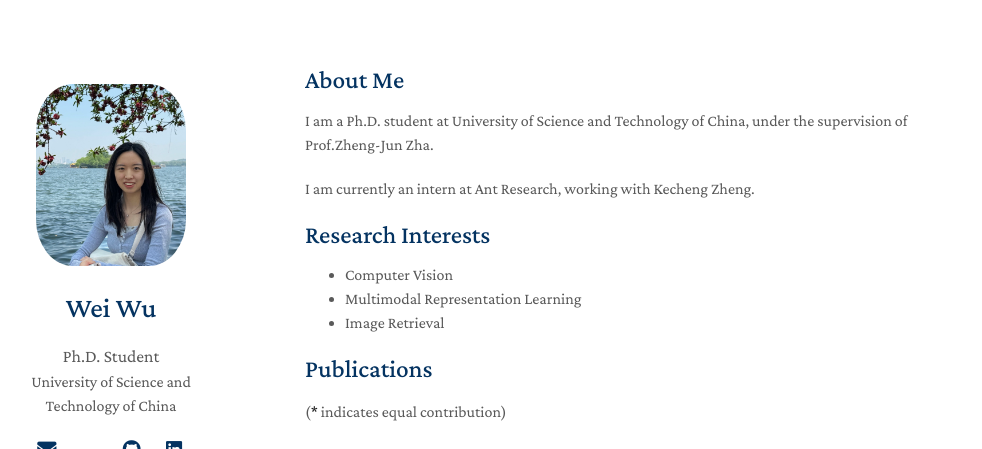
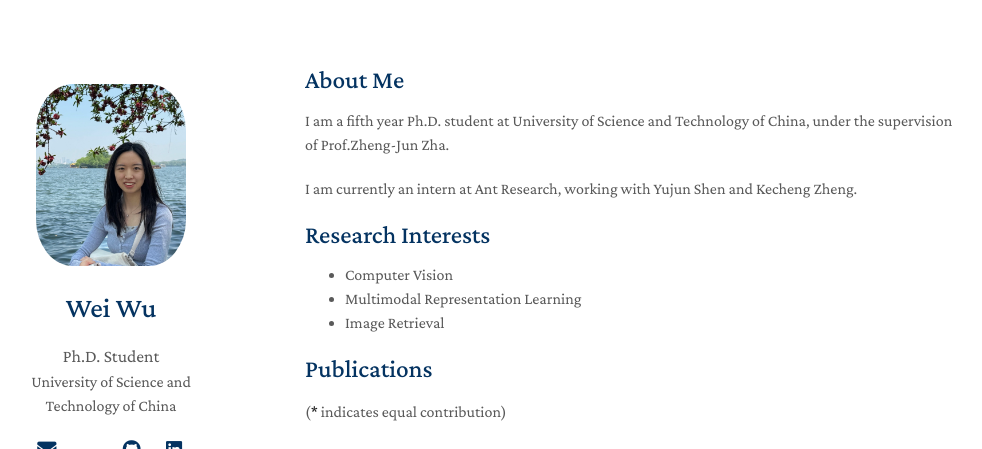
Before and after one commit to weiwu-ww/weiwu-ww.github.io, a Jekyll site: the page index.html, which Jekyll copies as it is, in a window 1280 px wide and 1400 px high, cut to the strip 0-449 px from the top of the window. Shown: the whole strip, without its empty margins (165-1147 px from the left). Built offline with Jekyll 4.4.1, drawn with Linux system fonts in a browser that asks for light colours; nearby versions of some CDN libraries; a style sheet for code colours, icons or effects is not loaded.

Commit message:
update page

```diff
--- a/_assets/css/publications-no-dark-mode.css
+++ b/_assets/css/publications-no-dark-mode.css
@@ -72,4 +72,4 @@
 
 .publications ol.bibliography li div.abstract.hidden.open { border-color: var(--global-text-color); }
 
-.publications ol.bibliography li .teaser { border-radius: 8px; box-shadow: 3px 3px 6px #888; height: 123px; width: 270px; margin-top: 5px; margin-left: 5px; margin-bottom: 5px; object-fit: cover; }
+.publications ol.bibliography li .teaser { border-radius: 8px; box-shadow: 3px 3px 6px #888; height: 123px; width: 290px; margin-top: 5px; margin-left: 5px; margin-bottom: 5px; object-fit: flex; }
--- a/_assets/css/publications.css
+++ b/_assets/css/publications.css
@@ -79,4 +79,4 @@
 
 .publications ol.bibliography li div.abstract.hidden.open { border-color: var(--global-text-color); }
 
-.publications ol.bibliography li .teaser { border-radius: 8px; box-shadow: 3px 3px 6px #888; height: 123px; width: 270px; margin-top: 5px; margin-left: 5px; margin-bottom: 5px; object-fit: cover; }
+.publications ol.bibliography li .teaser { border-radius: 8px; box-shadow: 3px 3px 6px #888; height: 123px; width: 290px; margin-top: 5px; margin-left: 5px; margin-bottom: 5px; object-fit: flex; }
--- a/assets/css/publications-no-dark-mode.css
+++ b/assets/css/publications-no-dark-mode.css
@@ -72,4 +72,4 @@
 
 .publications ol.bibliography li div.abstract.hidden.open { border-color: var(--global-text-color); }
 
-.publications ol.bibliography li .teaser { border-radius: 8px; box-shadow: 3px 3px 6px #888; height: 123px; width: 270px; margin-top: 5px; margin-left: 5px; margin-bottom: 5px; object-fit: cover; }
+.publications ol.bibliography li .teaser { border-radius: 5px; box-shadow: 3px 3px 6px #888; height: 123px; width: 290px; margin-top: 5px; margin-left: 5px; margin-bottom: 5px; object-fit: flex; }
--- a/assets/css/publications.css
+++ b/assets/css/publications.css
@@ -79,4 +79,4 @@
 
 .publications ol.bibliography li div.abstract.hidden.open { border-color: var(--global-text-color); }
 
-.publications ol.bibliography li .teaser { border-radius: 8px; box-shadow: 3px 3px 6px #888; height: 123px; width: 270px; margin-top: 5px; margin-left: 5px; margin-bottom: 5px; object-fit: cover; }
+.publications ol.bibliography li .teaser { border-radius: 5px; box-shadow: 3px 3px 6px #888; height: 123px; width: 290px; margin-top: 5px; margin-left: 5px; margin-bottom: 5px; object-fit: flex; }
--- a/index.html
+++ b/index.html
@@ -89,8 +89,8 @@
 
       <h2 id="about-me">About Me</h2>
 
-<p>I am a Ph.D. student at University of Science and Technology of China, under the supervision of Prof.Zheng-Jun Zha.</p>
-<p>I am currently an intern at Ant Research, working with Kecheng Zheng.</p>
+<p>I am a fifth year Ph.D. student at University of Science and Technology of China, under the supervision of Prof.Zheng-Jun Zha.</p>
+<p>I am currently an intern at Ant Research, working with Yujun Shen and Kecheng Zheng.</p>
 
 <h2 id="research-interests">Research Interests</h2>
 
@@ -171,7 +171,7 @@
   <li>
     <div class="pub-row">
       <div class="col-sm-3 abbr" style="position: relative;padding-right: 5px;padding-left: 5px;">
-        <img src="./assets/paper/tagalign.png" class="teaser img-fluid z-depth-1" style="width=100;height=40%" />
+        <img src="./assets/paper/tagalign.png" class="teaser img-fluid z-depth-1" style="width=80" />
       </div>
       <div class="col-sm-9" style="position: relative;padding-right: 0px;padding-left: 20px;">
           <div class="title"><a>TagAlign: Improving Vision-Language Alignment with Multi-Tag Classification</a></div>
```
Also changed, not shown: assets/paper/tagalign.png.
